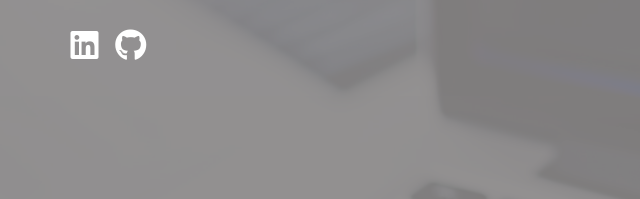
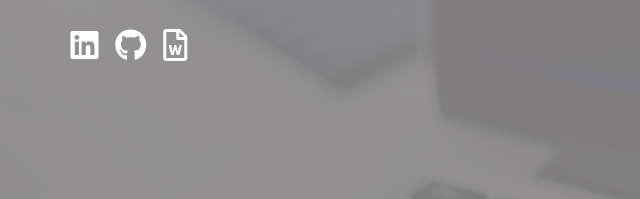
Before and after one commit to daviirose/Modern-Portfolio, a website: page dist/index.html in a window 1280 px wide. Shown: the part 413-612 px from the top of the page, 0-640 px from the left. Drawn offline with Linux system fonts and the light colour scheme.

Commit message:
Resume link

```diff
--- a/dist/index.html
+++ b/dist/index.html
@@ -69,6 +69,9 @@
         <a href="https://github.com/daviirose">
           <i class="fab fa-github fa-2x"></i>
         </a>
+        <a href="DavianPerez-resume.pdf" download>
+          <i class="far fa-file-word fa-2x"></i>
+        </a>
       </div>
     </main>
 
```
Also changed, not shown: 1 other file.
